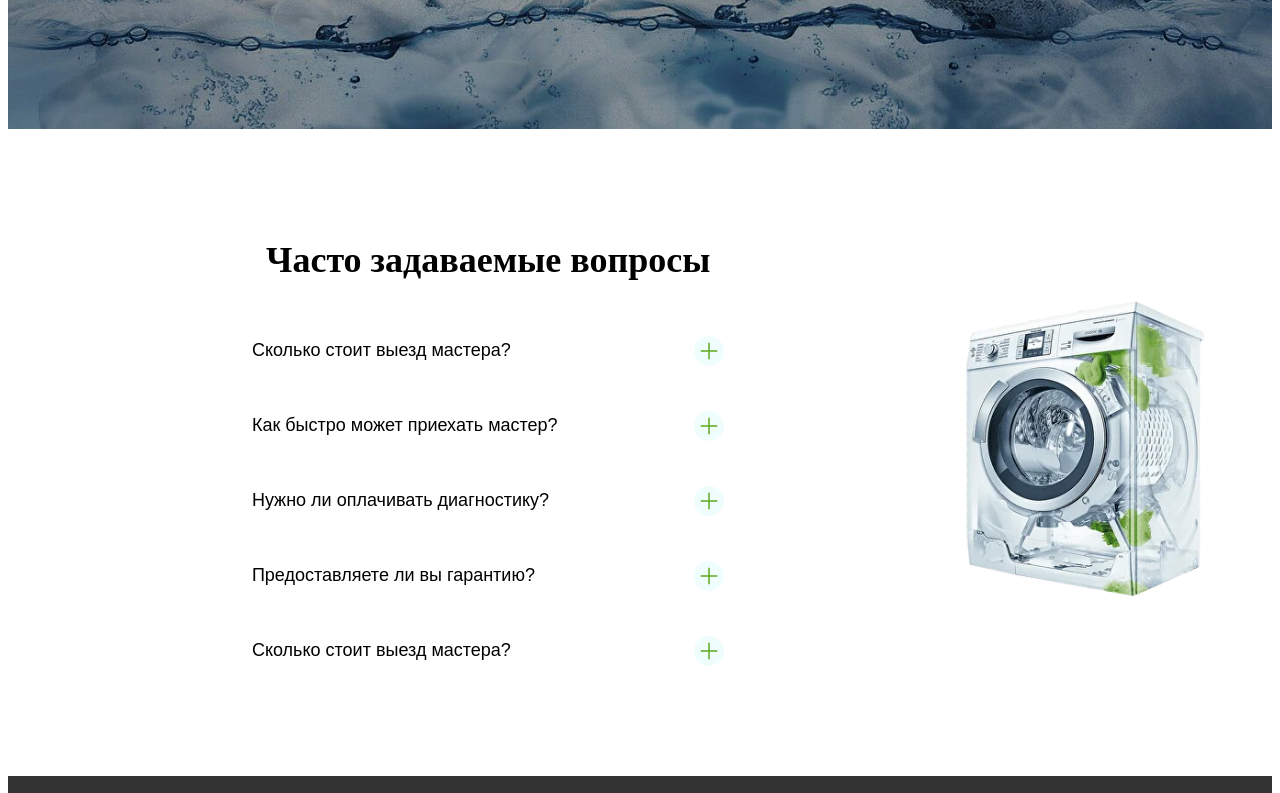
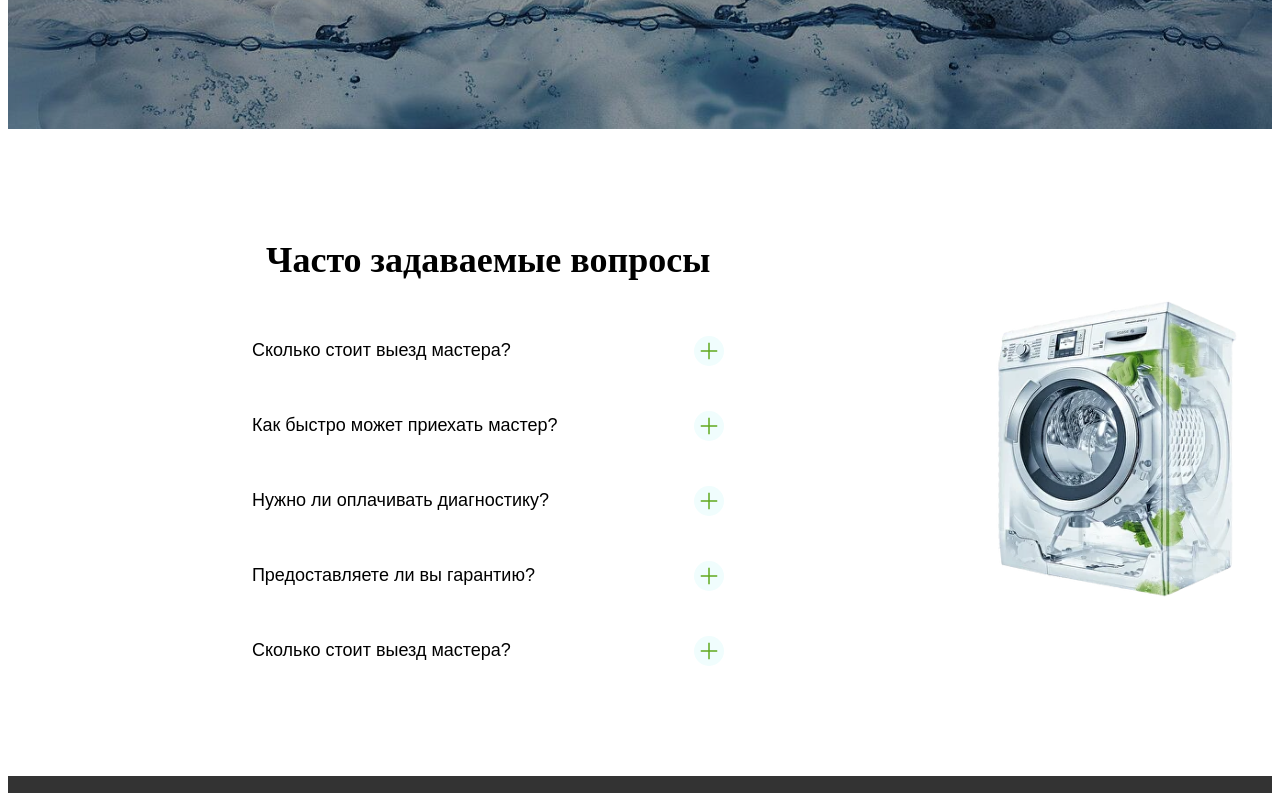
Before and after one commit to Anastasija1912/stiralka, a plain HTML site: page index.html in a window 1280 px wide. Shown: the part 4247-5040 px from the top of the page. Drawn offline with Linux system fonts and the light colour scheme.

Commit message:
style2.css

```diff
--- a/style2.css
+++ b/style2.css
@@ -790,7 +790,8 @@ flex-direction: row;}
     margin: 0px auto;
     padding: 80px 0;
     align-items: center;
-    width: 1200px;
+/*     width: 1200px; */
+    width:100%;
     background-color: white;
     display: flex;
 }
```
